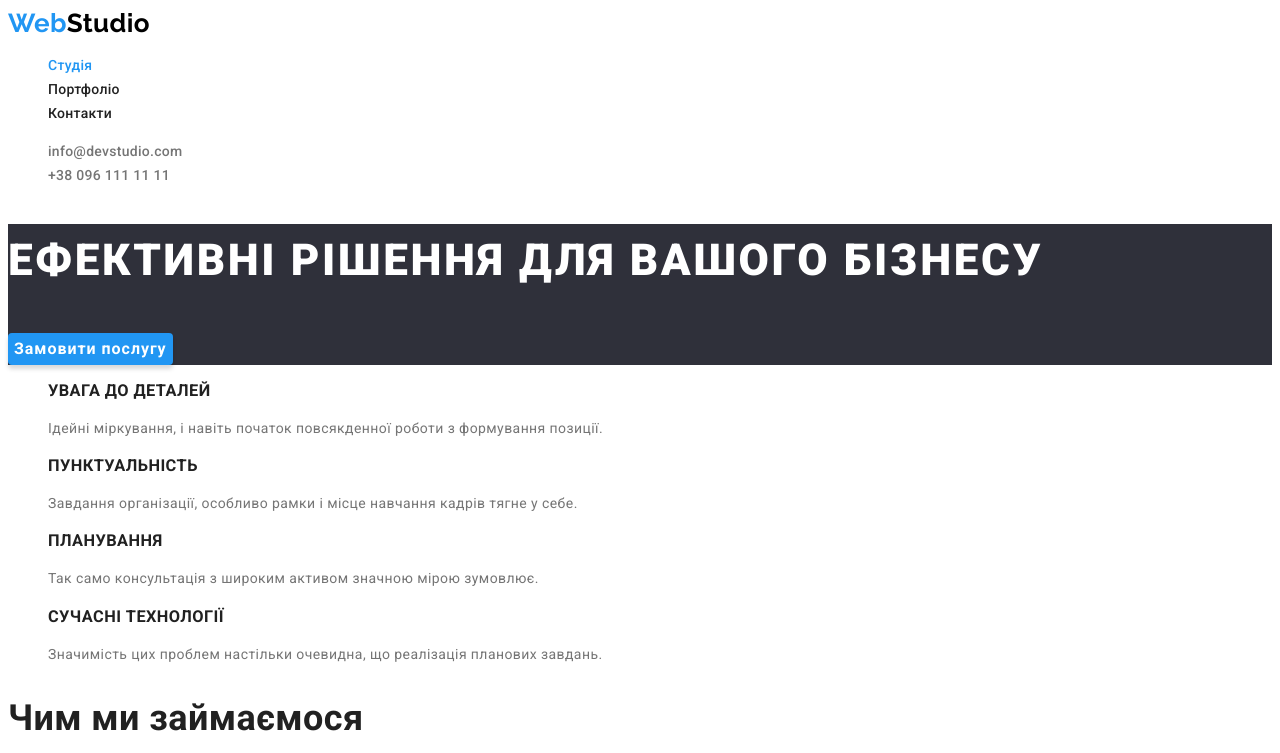
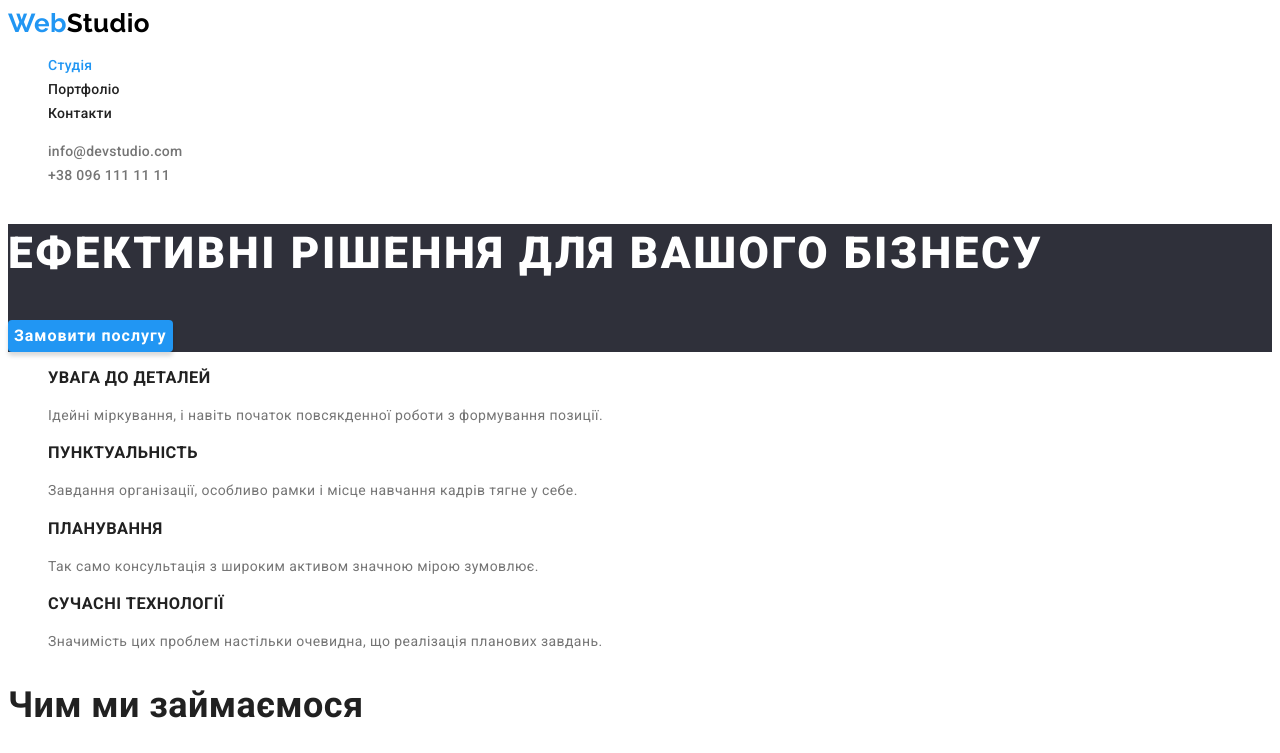
Before and after one commit to Olya6592/goit-markup-hw-02, a plain HTML site: page index.html in a window 1280 px wide. Shown: the top 753 px of the page. Drawn offline with Linux system fonts and the light colour scheme; files whose address does not match are found by name.

Commit message:
Змінює line-height у головного заголовка

```diff
--- a/css/styles.css
+++ b/css/styles.css
@@ -79,7 +79,7 @@ a {
 .hero .title {
   font-weight: 900;
   font-size: 44px;
-  line-height: 1.65;
+  line-height: 1.36;
   letter-spacing: 0.06em;
   text-transform: uppercase;
   color: var(--primary-white-color);
```
